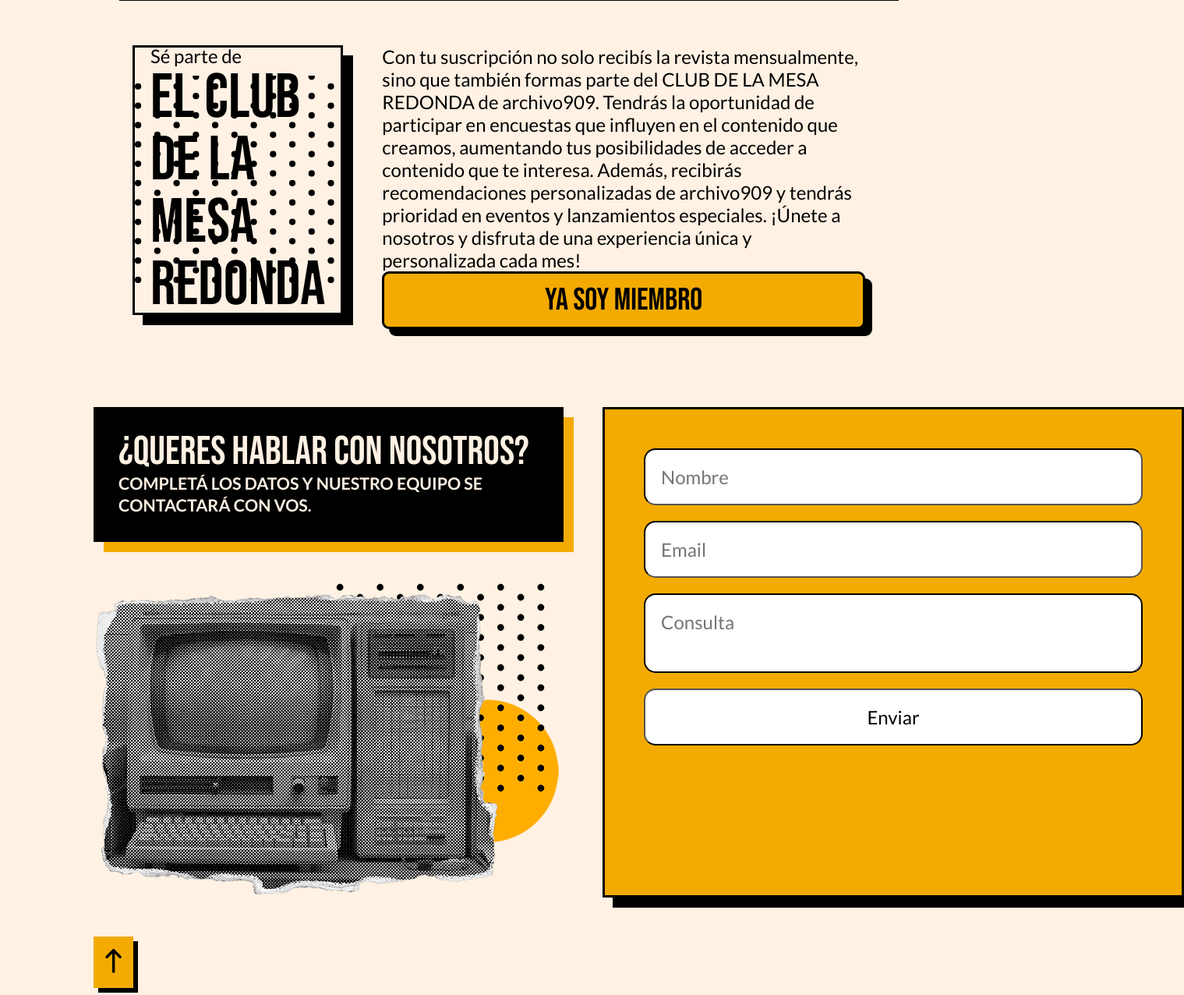
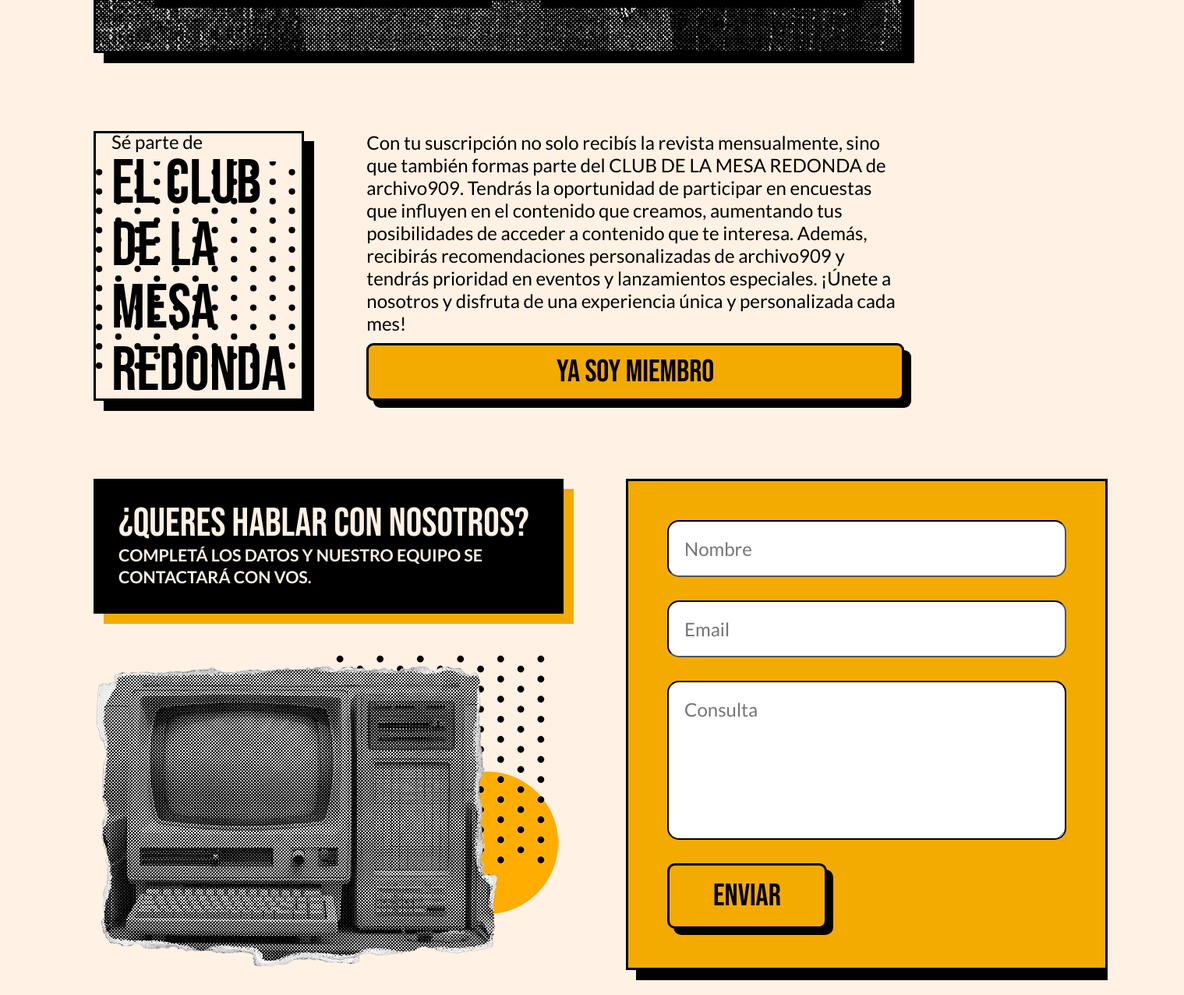
Before and after one commit to Compu3Unla/archivo-909-2024-1, a plain HTML site: page suscripcion.html in a window 1280 px wide. Shown: the part 644-1920 px from the top of the page at 78% size, 1519 px wide, since content can reach past the window. Drawn offline with Linux system fonts and the light colour scheme.

Commit message:
mejoras en tamaños y form

```diff
--- a/estilos.css
+++ b/estilos.css
@@ -446,6 +446,9 @@ a #flecha-volver {
 }
 
 /***********SUSCRIPCION************/
+.titulo-susc {
+    padding-top: 50px;
+}
 
 .metodos-pago {
     background-image: url(img/monederos.png);
@@ -454,13 +457,13 @@ a #flecha-volver {
     border: 3px solid #000;
     box-shadow: 13px 13px 0px 0px #000;
     height: 50vh;
-    margin: 20px;
+    margin: 50px 0;
 }
 
 .iconos-pago {
     display: flex;
     justify-content: space-evenly;
-    align-items: center;
+    padding-top: 10%;
 }
 
 .logos {
@@ -482,14 +485,16 @@ a #flecha-volver {
 
 #se-parte {
     display: flex;
-    padding: 50px;
-    gap: 50px;
+    padding: 50px 0;
+    gap: 80px;
 }
 
 #descripcion-club {
     display: flex;
     flex-direction: column;
     justify-content: space-between;
+    min-width: 200px;
+    max-width: 900px;
 }
 
 .contenedor-contacto {
@@ -502,7 +507,7 @@ a #flecha-volver {
 
 .contacto {
     display: flex;
-    gap: 50px;
+    gap: 80px;
     padding: 50px 0 50px 0;
 }
 
@@ -542,18 +547,23 @@ a #flecha-volver {
     flex-direction: column;
     padding: 20px;
     justify-content: center;
-    width: 100vw;
+    width: 800px;
     height: 300px;
     background-image: url(img/puntos-negro.svg);
     background-position: right;
     background-repeat: no-repeat;
 }
 
+.recuadro-crema-negro-susc h2 {
+    max-width: 400px;
+}
+
 form {
     display: flex;
     flex-direction: column;
-    gap: 20px;
-    width: 50vw;
+    gap: 30px;
+    width: 40vw;
+    justify-content: center;
 }
 
 input, textarea {
@@ -569,7 +579,22 @@ input, textarea {
 }
 
 textarea {
-    height: 20%;
+    height: 20vh;
+}
+
+.enviar {
+    background-color: #F3AB01;
+    border: 3px solid #000;
+    font-family: "Bebas Neue";
+    font-size: 40px;
+    color: #000;
+    border-radius: 10px;
+    display: flex;
+    align-items: center;
+    flex-direction: column;
+    padding: 15px;
+    max-width: 40%;
+    box-shadow: 8px 8px 0px 0px #000;
 }
 
 /***********EVENTOS************/
--- a/suscripcion.html
+++ b/suscripcion.html
@@ -32,7 +32,9 @@
     </header>
 
     <main>
-            <h2>Recibí la revista mensualmente</h2>
+            <div class="titulo-susc">
+                <h2>Recibí la revista mensualmente</h2>
+            </div>
             <article class="metodos-pago">
                 <div class="divider">
                     <h3>Métodos de pago</h3>
@@ -72,15 +74,15 @@
                     <img src="img/compu-suscripcion.png">
                 </div>
                 <div class="recuadro-amarillo-negro">
-                    <form method="post" action="mailto=alzumartinagmail.com subject=Email enviado desde el formulario"
+                    <form method="post" action="mailto=alzumartinagmail.com?subject=Email enviado desde el formulario"
                         target="_self" enctype="text/plain">
                         <input type="text" name="nombre" id="nombre" placeholder="Nombre">
 
-                        <input type="email" name="email" id="Nombre" placeholder="Email">
+                        <input type="email" name="email" id="email" placeholder="Email">
 
                         <textarea name="Consulta" id="consulta" placeholder="Consulta"></textarea>
 
-                        <input type="submit" value="Enviar" formenctype="text/plain">
+                        <input class="enviar" type="submit" value="Enviar" formenctype="text/plain">
                     </form>
                 </div>
             </section>
```
